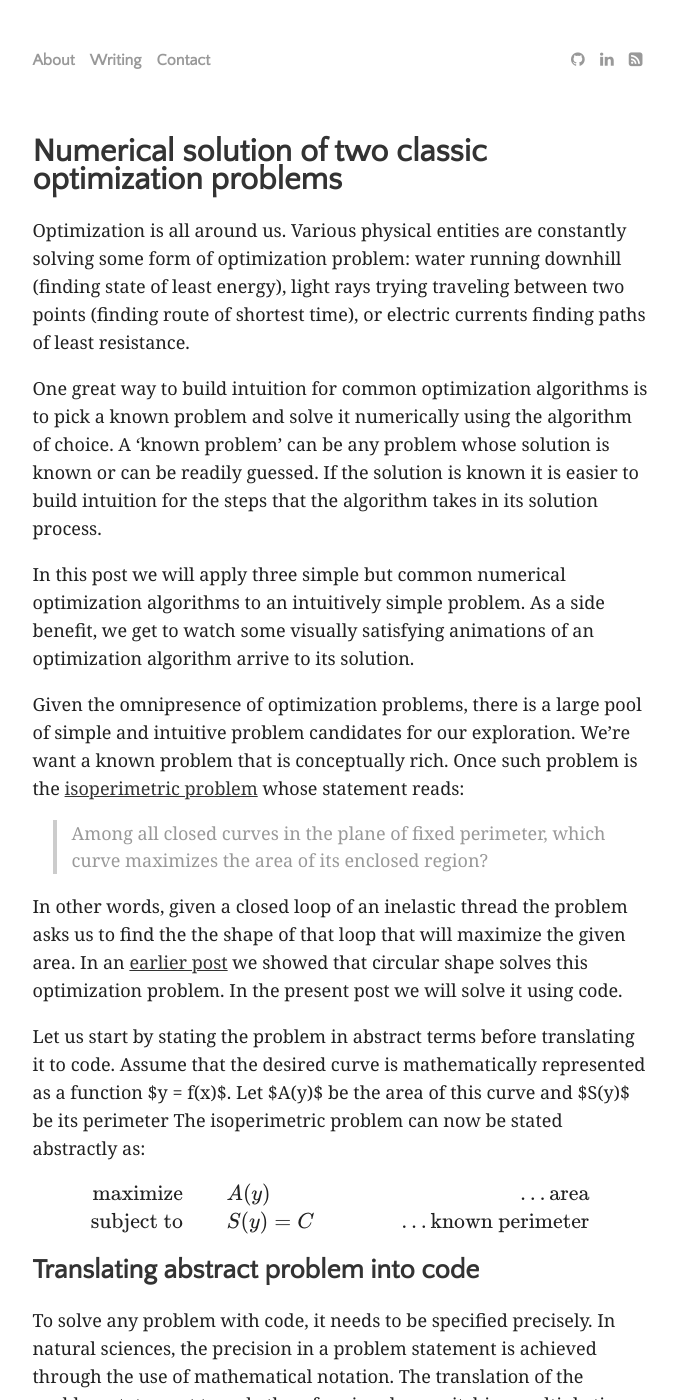
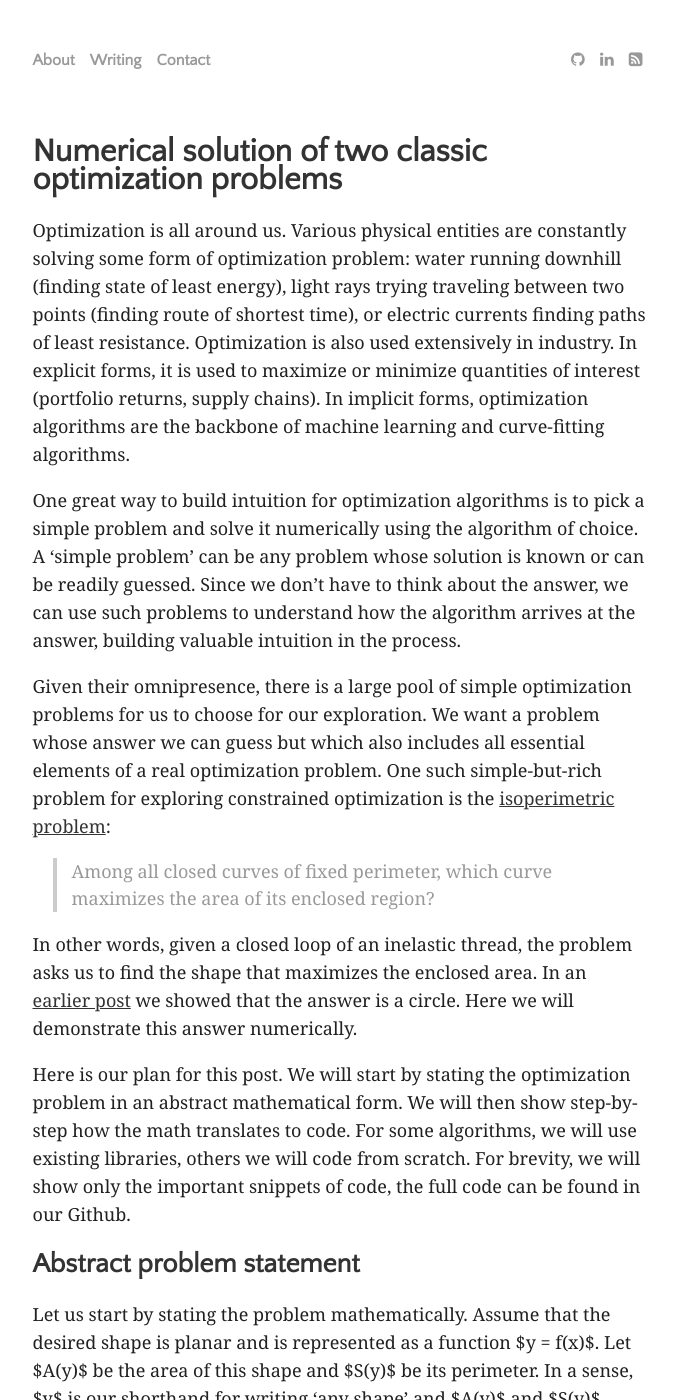
Before and after one commit to rohan-kekatpure/rohan-kekatpure.github.io, a Jekyll site: the page built from _posts/2020-08-22-numerical-optimization.md, in a window 1280 px wide and 1400 px high. Shown: the whole window, without its empty margins (300-978 px from the left). Built offline with Jekyll 4.4.1, drawn with Linux system fonts in a browser that asks for light colours; formulas are drawn with MathJax 3; some of the changed text lies outside the part shown.

Commit message:
Final editing

````diff
--- a/_posts/2020-08-22-numerical-optimization.md
+++ b/_posts/2020-08-22-numerical-optimization.md
@@ -6,31 +6,40 @@ categories: journal
 tags: [documentation,sample]
 image:
 ---
+
 Optimization is all around us. Various physical entities are constantly solving some form of optimization problem: water
 running downhill (finding state of least energy), light rays trying traveling between two points (finding route of
-shortest time), or electric currents finding paths of least resistance.
+shortest time), or electric currents finding paths of least resistance. Optimization is also used extensively
+in industry. In explicit forms, it is used to maximize or minimize quantities of interest (portfolio returns,
+supply chains). In implicit forms, optimization algorithms are the backbone of machine learning and curve-fitting
+algorithms.
 
-One great way to build intuition for common optimization algorithms is to pick a known problem and solve it numerically
-using the algorithm of choice. A 'known problem' can be any problem whose solution is known or can be readily guessed.
-If the solution is known it is easier to build intuition for the steps that the algorithm takes in its solution process.
+One great way to build intuition for optimization algorithms is to pick a simple problem and solve it numerically using
+the algorithm of choice. A 'simple problem' can be any problem whose solution is known or can be readily guessed.
+Since we don't have to think about the answer, we can use such problems to understand how the algorithm arrives at
+the answer, building valuable intuition in the process.
 
-In this post we will apply three simple but common numerical optimization algorithms to an intuitively simple problem.
-As a side benefit, we get to watch some visually satisfying animations of an optimization algorithm arrive to its
-solution.
+Given their omnipresence, there is a large pool of simple optimization problems for us to choose for our exploration. We
+want a problem whose answer we can guess but which also includes all essential elements of a real optimization problem.
+One such simple-but-rich problem for exploring constrained optimization is the [isoperimetric
+problem](https://bit.ly/2ErbGK2):
 
-Given the omnipresence of optimization problems, there is a large pool of simple and intuitive problem candidates for
-our exploration. We're want a known problem that is conceptually rich. Once such problem is the [isoperimetric
-problem](https://bit.ly/2ErbGK2) whose statement reads:
+>Among all closed curves of fixed perimeter, which curve maximizes the area of its enclosed region?
 
->Among all closed curves in the plane of fixed perimeter, which curve maximizes the area of its enclosed region?
+In other words, given a closed loop of an inelastic thread, the problem asks us to find the shape that maximizes the
+enclosed area. In an [earlier post]({% post_url 2020-08-11-calculus-of-variations %}) we showed that the answer is a
+circle. Here we will demonstrate this answer numerically.
 
-In other words, given a closed loop of an inelastic thread the problem asks us to find the the shape of that loop that
-will maximize the given area. In an [earlier post]({% post_url 2020-08-11-calculus-of-variations %}) we showed that
-circular shape solves this optimization problem. In the present post we will solve it using code.
+Here is our plan for this post. We will start by stating the optimization problem in an abstract mathematical form. We
+will then show step-by-step how the math translates to code. For some algorithms, we will use existing libraries,
+others we will code from scratch. For brevity, we will show only the important snippets of code, the full code
+can be found in our Github.
 
-Let us start by stating the problem in abstract terms before translating it to code. Assume that the desired curve is
-mathematically represented as a function $y = f(x)$. Let $A(y)$ be the area of this curve and $S(y)$ be its perimeter
-The isoperimetric problem can now be stated abstractly as:
+## Abstract problem statement
+Let us start by stating the problem mathematically. Assume that the desired shape is planar and is represented as a
+function $y = f(x)$. Let $A(y)$ be the area of this shape and $S(y)$ be its perimeter. In a sense, $y$ is our shorthand
+for writing 'any shape' and $A(y)$ and $S(y)$ denote area and perimeter of '_that_ shape'. In this notation, the problem
+statement is:
 
 $$
 \begin{align*}
@@ -40,33 +49,27 @@ $$
 $$
 
 ## Translating abstract problem into code
-
-To solve any problem with code, it needs to be specified precisely. In natural sciences, the precision in a problem
-statement is achieved through the use of mathematical notation. The translation of the problem statement to code
-therefore involves switching multiple times between math formulas and the code. This math-to-code translation is an
-essential skill in mathematical modeling.
-
-Now to proceed with our solution, we need to a way to represent concepts like 'shape' in code and provide a way to
-compute their areas and perimeters.
+For a numerical solution, we need to a way to represent concepts like 'any shape' in code and provide a way to compute
+its area and perimeter.
 
 ### Representing a shape
-One way to represent a shape is as a list of two dimensional points. Each point in the list is either a tuple of its $x$
-and $y$ coordinates or a tuple of its distance from origin $r$ and the angle $\theta$ of the line connecting the point
-to the origin. This representation is called the polar or the $(r,\theta)$ representation. We'll need both
-representations for our solution. It is a simple matter to translate an $(r, \theta)$ point to an $(x, y)$ point and
-back.
+One way to represent a shape is as a list of two dimensional points. Each point in the list is either a pair of its $x$
+and $y$ coordinates or a tuple of $r$ and $\theta$ coordinates. Both representations are equivalent and are shown in the
+figure below. We'll need both representations for our solution. It is simple to translate an $(r, \theta)$ point to an
+$(x, y)$ point and below we will include a utility function `pol2cart()` to do just that.
 
 <figure>
     <img src="{{site.url}}/assets/img/xyrtheta.png" alt='hello' width='400' style='margin: 10px;'>
     <figcaption></figcaption>
 </figure>
 
-How can we ensure that a list of points form a closed loop? Loosely speaking, for points to lie on a loop, we have to be
-able tell if given two points are next to each other. This property is called _ordering_. Without the ability to tell
-adjoining points, we cant compute the perimeter. After all, perimeter is the sum of distances between adjacent points.
+Ok so we have a list of points, but how can we ensure that this list represents a shape and not just a random cloud of
+points? For points to be on a shape, we need to be able to go to the next or the previous point from the current one.
+This property is called _ordering_. Without the ability to tell adjacent points, we cant compute the perimeter. After
+all, perimeter is precisely the sum of distances between adjacent points.
 
-A simple way to get an ordered list of  random points on a plane is to loop through angles between $0$ through
-$360^\circ$ and assign a random radius to each point. The listing below shows our point-generation.
+A simple way to get an ordered list of random points on a plane is to loop through angles between $0$ through
+$360^\circ$ and assign a random radius to each point, as shown in the code below.
 
 ```python
 def generate_points(n_points):
@@ -85,43 +88,43 @@ def pol2cart(r, theta):
     return x, y
 ```
 
-The $(x, y)$ representation is easier to plot and when plotted our initialized loop looks like this:
+When plotted, our starting shape looks like this:
 
 <figure>
     <img src="{{site.url}}/assets/img/loop.png" alt='hello' width='800' style='margin: 10px;'>
     <figcaption></figcaption>
 </figure>
 
-So now we can represent and generate a shape. Next we need to specify how we can compute the perimeter and the area of
-this loop represented as a list of points.
+Now we can represent and generate an arbitrary planar shape. Next we need to compute its perimeter
+and the area.
 
 ### Computing the area and the perimeter
 
-The code to compute the area $A(y)$ and the perimeter $S(y)$ of any curve $y = f(x)$ starts from calculus formulas.
-In $(x, y)$ coordinates:
+The get the area and perimeter computing code, our starting point is the formulas from introductory calculus:
 
 $$
-\begin{align*}
-    A(y) &= \int y dx\\
-    S(y) &= \int \sqrt{1+\left(\frac{dy}{dx}\right)^2} dx
-\end{align*}
+\begin{equation*}
+\left.
+    \begin{aligned}
+        A(y) &= \int y dx\\
+        S(y) &= \int \sqrt{1+\left(\frac{dy}{dx}\right)^2} dx
+    \end{aligned}
+\right\rbrace \qquad\ldots (x, y) \text{ coordinates} \\[50pt]
+\left.
+    \begin{aligned}
+        A(r) &= \int \frac{1}{2} r^2d\theta\\
+        S(r) &= \int \sqrt{r^2 + \left(\frac{dr}{d\theta}\right)^2}d\theta
+    \end{aligned}
+\right\rbrace \qquad\ldots (r, \theta) \text{ coordinates}
+\end{equation*}
 $$
 
-The same quantities can be represented in $(r,\theta)$ coordinates:
-
-$$
-\begin{align*}
-    A(r) &= \int \frac{1}{2} r^2d\theta\\
-    S(r) &= \int \sqrt{r^2 + \left(\frac{dr}{d\theta}\right)^2}d\theta
-\end{align*}
-$$
-
-We're giving both versions because, as it turns out, the area turns out to be easier to compute with $(r, \theta)$ and
-the perimeter with $(x, y)$.
+We're giving both versions because the area turns out to be easier to compute in $(r, \theta)$ and the perimeter in
+$(x, y)$.
 
 #### Computing the area
-This formula involving the integral sign is simply a mathematical way of writing a `for` loop. Therefore a direct (but
-naive) conversion of this formula into code is:
+Roughly, the integral sign is simply a shorthand for a `for` loop. Therefore an implementation for the area formula in
+$(r, \theta)$ coordinates is:
 
 ```python
 # r = list of radii, theta = list of theta values
@@ -146,9 +149,9 @@ def area(r, theta):
 
 #### Computing the perimeter
 
-The $(x, y)$ representation is better for computing the perimeter. This perimeter expression is complicated because it
-involves a derivative. Fortunately, since we have a table of ordered $(x, y)$ values, we can avoid derivatives and
-directly obtain the perimeter by summing distances between consecutive points:
+This perimeter expression is more complicated because it involves derivative. Fortunately, since we have a table of
+ordered $(x, y)$ values, we can avoid derivatives and directly obtain the perimeter by summing distances between
+consecutive points:
 
 $$
 \begin{equation*}
@@ -156,8 +159,7 @@ S = \sum_{0}^{N}\sqrt{(x_{i+1} - x_i)^2 + (y_{i+1} - y_i)^2}
 \end{equation*}
 $$
 
-The above equation says to loop over the list index and add up the Pythagorean distance between consecutive points.
-Again, the direct but naive translation into code is:
+The above equation says to loop over the list index and add up the Pythagorean distance between consecutive points:
 
 ```python
 def perimeter(x, y):
@@ -184,12 +186,12 @@ def perimeter(x, y):
 
 With the implementation of area and perimeter in hand, we're ready to take the final step in the problem specification.
 To modify our initial loop to enclose maximum area, we need to modify each point in the list so that the loop occupies
-more and more area, while maintaining its perimeter equal to $C$. When it is no longer possible to increase the enclosed
-area, it means we have found the solution to our problem.
+more and more area, while maintaining its perimeter equal to $C$. When we can no longer increase the enclosed area, we
+have found a solution to our problem.
 
-We will define a mathematical function whose minimum value will give us a set of points that maximise the area while
-maintaining the perimeter. First we will write this function down and then deconstruct its meaning. The function is the
-following:
+However, we want to increase the area _while_ keeping the perimeter fixed. To build in this constraint, we will
+construct a function that depends on both the area and the perimeter. The minimum value of this function will give us a
+list of points that simultaneously maximise the area pin the perimeter. That function is the following:
 
 $$
 \begin{align*}
@@ -198,15 +200,13 @@ L(r) = -A(r) + \lambda \Big[S(r) - C\Big]^2
 $$
 
 The function $L$ is called variously as the loss function, cost function, objective function or the Lagrangian. The
-claim is that if we find a list of points $(r, \theta)$ that minimizes the function $L$, then it is the same as having
-solved our problem of maximizing the area at a fixed perimeter $C$.
+claim is that if we find a list of points $(r, \theta)$ that minimizes the function $L$ _without constraints_, then it
+is the same as having solved our problem of maximizing the area _with_ the perimeter constraint.
 
 Lets convince ourselves why. The function $L$ will be minimized when $-A$ is minimized (i.e. $A$ is maximized) _and_ the
 difference between computed perimeters and $C$ is $0$. A list $r$ of radius values that maximizes $A$ and minimizes
 deviation between $A$ and $C$ is exactly what we're after. So if we get such a list, then it means we've solved the
 problem.
-
-Once we understand this, the coding part is straightforward:
 
 ```python
 def loss(r, theta, C, lambda1):
@@ -226,21 +226,19 @@ of $r$ values that yields the minimum value of loss. We will do this minimizatio
 * Stochastic gradient descent in Pytorch
 * Gradient descent, coded from scratch
 
-Each of these is an iterative algorithm. This means that the algorithm starts from an initial guess and in each step
-modifies the current solution to come up with a slightly improved solution. Once this improvement stops happening, we
-have found our solution and the algorithms is said to have converged. This much is commong to all iterative algorithms.
-The difference in the above algorithms is _how_ they improve the current solution.
+The algorithms listed above belong to a class called _iterative algorithms_. Each starts from an initial guess and, in
+each step, modifies the solution to come up with a improved solution. This part is common to all. The difference is in
+_how_ each improves the current solution.
 
-It is important to note that the solution found by an iterative algorithm may be right or wrong. When a wrong solution
-is found, we usually tweak the parameters of an algorithm anr rerun. In one of the algorithms below, we'll see an
+Lastly, it is important to note that the solution found by an algorithm may be right or wrong. When a wrong
+solution is found, we usually tweak the parameters and rerun. In one examples below, we'll see an
 example of an algorithm converging but to a wrong solution.
 
 ## Greedy algorithm
 
-In each iteration of the greedy algorithm, we modify the shape slightly by adding small random values to coordinate of a
-randomly selected point in the loop and recompute the area. If the new area is larger than the previous area, we replace
-the old set of points with the new (perturbed) set of points. If not, we retain the old set of points. The code is more
-or less a direct translation of the description:
+In each iteration, the greedy algorithm modifies the shape slightly by adding a small random value to the coordinates of
+a randomly selected point. This modification can make the $L$ function better or worse. If the $L$ function is better,
+we accept the change. Otherwise we dont. The code is more or less a direct translation of the description:
 
 ```python
 def greedy(r, theta, C, lambda1, n_iterations):
@@ -273,20 +271,23 @@ algorithm recovers the circular shape to a reasonable accuracy.
 
 ## Adam and SGD (Pytorch)
 
-Next we will use Adam and SGD (stochastic gradient descent) optimizers in Pytorch to solve our problem. The details of
-Adam and SGD are out of scope for this post. However, we will go through the process of casting our problem in the
-language of neural network, so that way may plug any available optimizer in a library like Pytorch to solve.
+Next we will use Adam and SGD (stochastic gradient descent) optimizers in Pytorch. Instead of randomly modifying the
+shape, these optimizers inspect the function to look for the downward slope and change the list of points according to
+that. Moreover many (or all) elements of the $r$ list are changed at once, instead of just one. Both these modifications
+speed up the convergence significantly. Further details of Adam and SGD are out of scope for this post. However, we will
+go through the process of casting our problem in the language of neural network, which allows us to use any available
+optimizer in a library like Pytorch.
 
-In a typical neural network learning problem, we have a list of input-output pairs: Image/labels, audio/words, or
-sentence/sentiment and we seek to minimize the prediction error. The isoperimetric problem, on the other hand, is a pure
-optimization problem. We aren't provided any input/output pairs. Our problem is to arrange $N$ ordered points into a
-shape that maximizes the area formed by their loop while keeping the perimeter fixed. Therefore our input will be a
-constant scalar of value `x = 1.0` and output will be `n_points` radius values (one for each value of $\theta$ between
-$0^\circ$ and $360^\circ$).
+A typical problem solved with neural nets is supervised: we have a list of input-output pairs: Image/labels,
+audio/words, or sentence/sentiment and we seek to minimize the prediction error. The isoperimetric problem, on the other
+hand, is a pure optimization problem. We aren't provided any input/output pairs. Our problem is to arrange $N$ ordered
+points into a shape that maximizes the area formed by their loop while keeping the perimeter fixed. Therefore our input
+will be a constant and output will be a list of radius values (one for each value of
+$\theta$ between $0^\circ$ and $360^\circ$).
 
-Though we have no inputs, we still need parameters whose adjustments will give us the list of points. (Such adjustable
-parameters are called 'weights' in neural network language.) To begin, we create our fully-connected 1-layer network
-architecture with 1 input, 100 hidden weights and $N$ outputs ($N$ is the length of the list of points).
+Though we have no inputs, we still need parameters whose adjustments will give us the list of points. These adjustable
+parameters are called 'weights' in neural network language. To begin, we create our fully-connected 1-layer network
+architecture with 1 input, 100 hidden weights and $N$ outputs.
 
 <figure>
     <img src="{{site.url}}/assets/img/neuralnet.png" alt='neural net' width='300' style='margin: 10px;'>
@@ -324,8 +325,8 @@ def area(r, theta):
 ```
 
 The work up to here is common for all optimizer algorithms. To choose a particular optimization algorithms we simply
-create an instance of the appropriate optimizer as shown below. To put everything together, we instantiate our neural
-net, fix our learning rate and iterate till convergence:
+create an instance of the appropriate optimizer as shown below. Finally, we instantiate our neural net, and iterate till
+convergence:
 
 ```python
 def nnet_optimizer(r, theta, learning_rate, lambda1, algorithm):
@@ -349,29 +350,28 @@ def nnet_optimizer(r, theta, learning_rate, lambda1, algorithm):
     return r, theta
 ```
 
-Here are the results. The first animation shows successful convergence of the Adam optimizer to the right solution.
+The animation below shows successful convergence of the Adam optimizer to the right solution.
 
 <figure>
     <img src="{{site.url}}/assets/img/isoperimetric_nnet_adam.gif" alt='hello' width='800' style='margin: 10px;'>
 </figure>
 
-However Adam often gets stuck in local minimums it cant get out of. A 'local minimum' is kind of a bad quality
-solution to the problem.
+However, Adam often finds wrong solution as seen below. These wrong solutions are called 'local minimums', which means
+kind of a bad quality solution to the problem.
 
 <figure>
     <img src="{{site.url}}/assets/img/isoperimetric_nnet_stuck.gif" alt='hello' width='800' style='margin: 10px;'>
 </figure>
 
-Below is the result of SGD optimizer with a momentum term. The convergence behavior of SGD is definitely less
-dramatic than Adam. We needed to provide a momentum term (`momentum = 0.5`) to our SGD. Without it SGD failed to
-converge.
+Below is the result of SGD optimizer with learning rate of $10^{-4}$ and momentum of $0.5$. Without momentum, the SGD
+failed to converge in our implementation.
 
 <figure>
     <img src="{{site.url}}/assets/img/isoperimetric_nnet_sgd_1.gif" alt='hello' width='800' style='margin: 10px;'>
 </figure>
 
-Here is another run of SGD with a stronger momentum term (`momentum = 0.9`). The convergence is faster but feels less
-stable than the previous version.
+Here is another run of SGD with a stronger momentum term of $0.9$. The convergence is faster but less stable than the
+previous version.
 
 <figure>
     <img src="{{site.url}}/assets/img/isoperimetric_nnet_sgd_2.gif" alt='hello' width='800' style='margin: 10px;'>
@@ -380,18 +380,17 @@ stable than the previous version.
 
 ## Hand-coded gradient descent
 
-Our final algorithm is an implementation of gradient descent derived and coded from scratch. Recall that the main goal
-of any iterative optimization algorithm is to tell what the next input should be to get a better value for $L$ function.
-The greedy algorithm didn't use any information about the problem. So for the next iteration, it simply added a small
-random value to one of the elements of the $r$ list. This randomness is why it took $10^5$ iterations. Gradient descent
-will tell us _how much_ adjustment to make, and this will make it faster.
+The final algorithm we'll use is gradient descent, derived and coded from scratch. Recall that any iterative algorithm
+needs to update the inputs in order to get a better value for $L$ function. The greedy algorithm didn't use any
+information about the problem; it modified the input randomly. This randomness is why it took $10^5$ steps to converge.
+Gradient descent will tell us _how much_ adjustment to make, and it will converge in $5000$ steps.
 
-In this section we will be deriving gradient descent equations from scratch. As such we will encounter more math than
-in the previous sections.
+Since we will be deriving the gradient descent equations, there will be more math here than in the previous sections.
+The basic gradient descent update rule is
 
 $$
 \begin{equation*}
-    r_i \leftarrow r_i + \alpha \frac{\partial L}{\partial r_i}
+    r_i \leftarrow r_i - \alpha \frac{\partial L}{\partial r_i}
 \end{equation*}
 $$
 
@@ -447,7 +446,7 @@ With this simplification we can write our gradient descent update rule explicitl
 
 $$
 \begin{equation*}
-    r_i \leftarrow r_i + \alpha\Delta\theta \bigg[- r_i
+    r_i \leftarrow r_i - \alpha\Delta\theta \bigg[- r_i
         + 2\lambda_1\big(S(r) - C\big)\bigg]
 \end{equation*}
 $$
@@ -460,11 +459,12 @@ def gradient_descent(r, theta, C, learning_rate, lambda1):
     for i in range(n_iterations):
         S = perimeter(r, theta)
         dL_dr = -d_theta * r + 2.0 * lambda1 * d_theta * (S - C)
-        r += learning_rate * dL_dr
+        r -= learning_rate * dL_dr
     return r, theta
 ```
 
-The following animation shows how our hand-coded gradient descent algorithm converges to its optimal shape.
+The following animation shows how our hand-coded gradient descent algorithm converges to its optimal shape. The
+convergence is more uniform compared to the greedy algorithm. It is also faster ($\sim 5000$ steps).
 
 <figure>
     <img src="{{site.url}}/assets/img/isoperimetric_gradient_descent.gif" alt='hello' width='800' style='margin: 10px;'>
@@ -483,6 +483,9 @@ Entropy of a probability distribution is a measure of information provided by th
 it. So the max entropy problem can also be specified as: among all possible probability distributions having mean $\mu$
 and variance $\sigma^2$, find the shape of the one with maximum information. In an [earlier post]({% post_url
 2020-08-11-calculus-of-variations %}) we saw that this shape is the normal (Gaussian) distribution.
+
+This time we will go through the steps in more quickly than before. However, each section here parallels the one for the
+isoperimetric problem. You're encouraged to pause and review our description from the isoperimetric problem if needed.
 
 Mathematical expressions for the various quantities in the problem are as follows. As before, we will provide
 code for each of the expressions.
````
Also changed, not shown: other parts of _posts/2020-08-22-numerical-optimization.md (+4 -4 lines).
